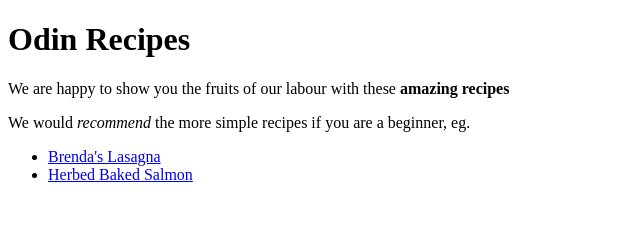
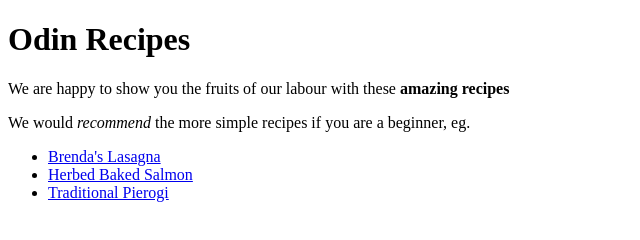
Before and after one commit to Domxv2156/odin-recipes, a plain HTML site: page index.html in a window 1280 px wide. Shown: the whole page, without its empty margins (0-640 px from the left). Drawn offline with Linux system fonts and the light colour scheme.

Commit message:
add a hyperlink for new webpage

```diff
--- a/index.html
+++ b/index.html
@@ -14,6 +14,8 @@
 <ul>
    <li><a href="Recipes/lasagna.html">Brenda's Lasagna</a></li>
    <li><a href="Recipes/Salmon.html">Herbed Baked Salmon</a>
+   <li><a href="Recipes/pierogi.html">Traditional Pierogi</a></li>
+</li>
 
 
 </ul>
```
